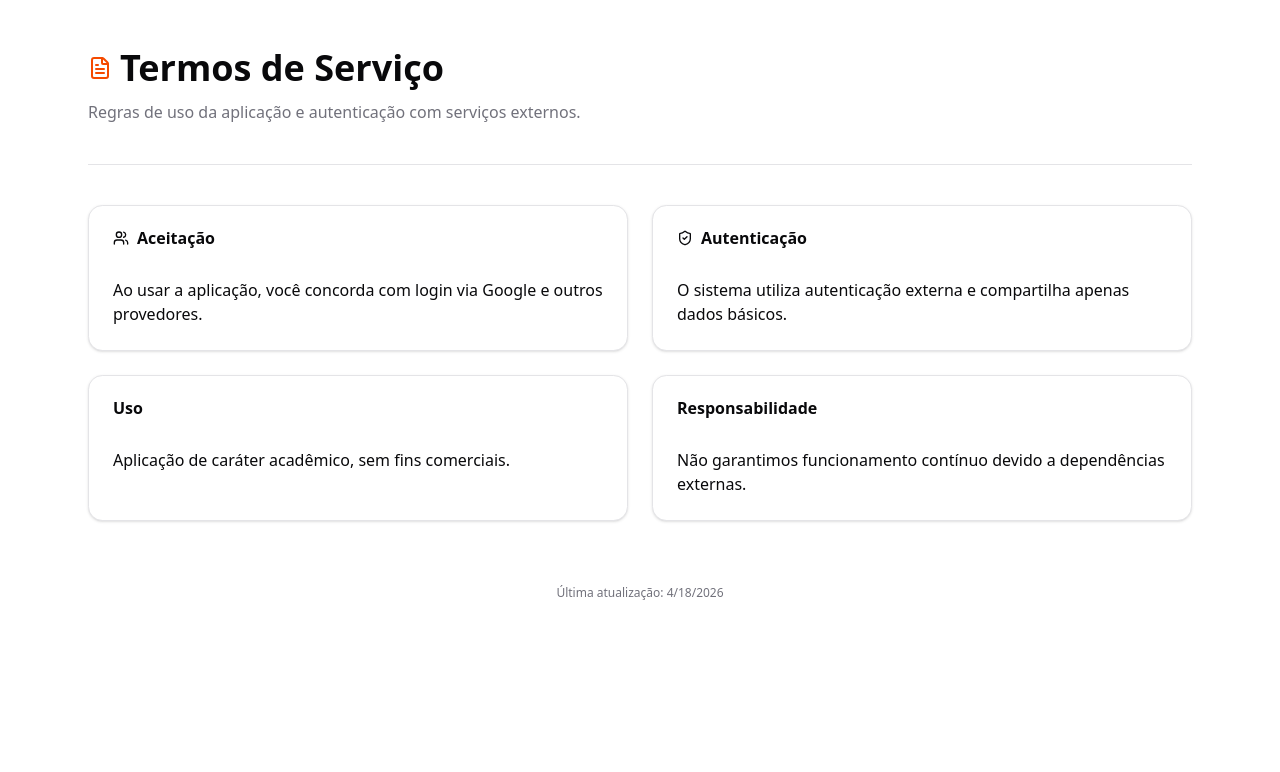
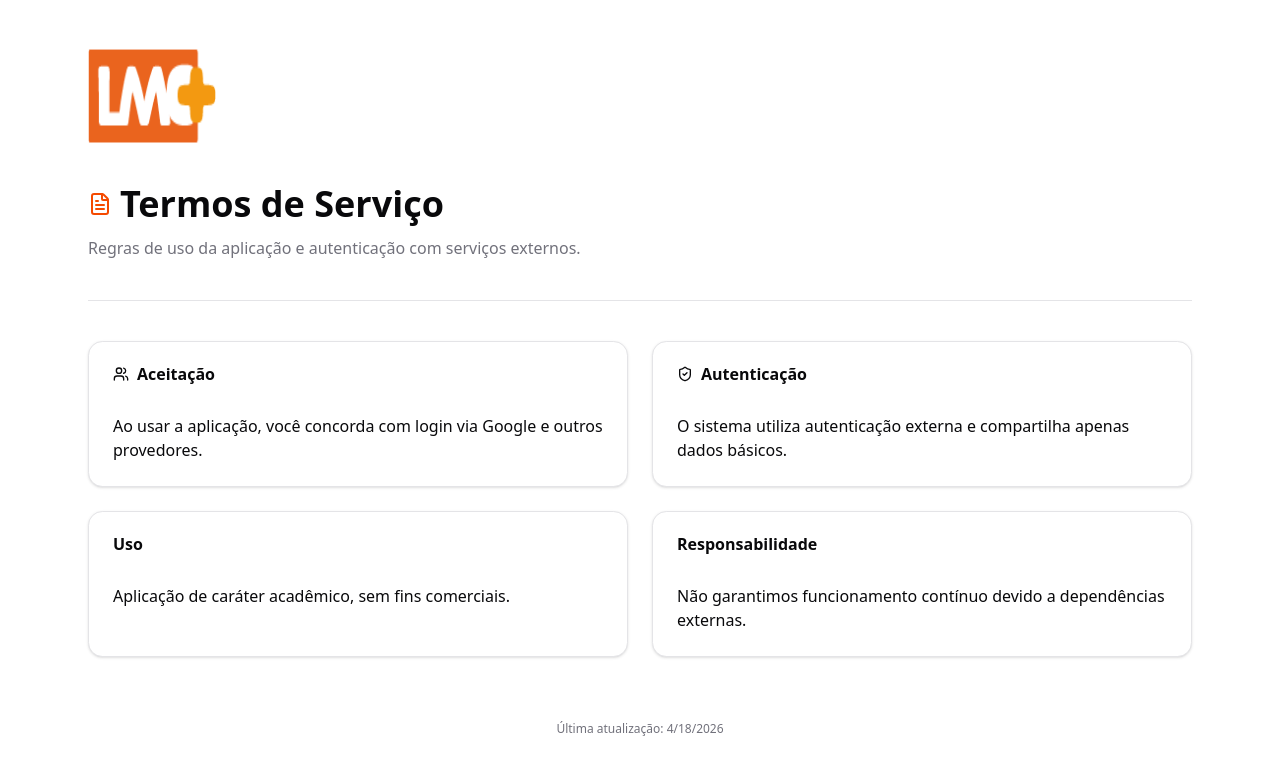
Before and after one commit to 38691-max/LMC--TCC, a Next.js app: page /terms in a window 1280 px wide. Shown: the top 772 px of the page. Built offline with nearby package versions, Linux system fonts and the light colour scheme.

Commit message:
style(AUTH): :lipstick: add the logo in Page

```diff
--- a/app/(public)/politicy/page.tsx
+++ b/app/(public)/politicy/page.tsx
@@ -12,6 +12,8 @@
 } from "@/components/ui/accordion"
 import { Shield, Database, Lock, User } from "lucide-react"
 import { Metadata } from "next"
+import Image from "next/image"
+import Logo from "@/public/logo.png"
 
 export const metadata: Metadata = {
   title: "Política de privacidade de autenticidade"
@@ -21,7 +23,7 @@
   return (
     <main className="max-w-6xl mx-auto py-12 px-6 space-y-10">
 
-      {/* HERO */}
+      <Image src={Logo} alt="Logo" className="h-24 w-32" />
       <div className="space-y-3">
         <div className="flex items-center gap-2">
           <Shield className="w-6 h-6 text-primary" />
@@ -34,7 +36,6 @@
 
       <Separator />
 
-      {/* ALERT */}
       <Card className="border-primary/30 bg-primary/5">
         <CardContent className="py-4 text-sm">
           Utilizamos autenticação via provedores confiáveis como Google.
@@ -42,7 +43,6 @@
         </CardContent>
       </Card>
 
-      {/* ACCORDION */}
       <Accordion type="single" collapsible className="w-full space-y-4">
 
         <AccordionItem value="dados">
@@ -93,7 +93,6 @@
 
       </Accordion>
 
-      {/* FOOTER */}
       <p className="text-xs text-muted-foreground text-center pt-6">
         Última atualização: {new Date().toLocaleDateString()}
       </p>
--- a/app/(public)/terms/page.tsx
+++ b/app/(public)/terms/page.tsx
@@ -7,6 +7,8 @@
 import { Separator } from "@/components/ui/separator"
 import { FileText, ShieldCheck, Users } from "lucide-react"
 import { Metadata } from "next"
+import Image from "next/image"
+import Logo from "@/public/logo.png"
 
 export const metadata: Metadata = {
   title: "Termos de Serviço de autenticidade",
@@ -15,8 +17,8 @@
 export default function TermsPage() {
   return (
     <main className="max-w-6xl mx-auto py-12 px-6 space-y-10">
+      <Image src={Logo} alt="Logo" className="h-24 w-32" />
 
-      {/* HERO */}
       <div className="space-y-3">
         <div className="flex items-center gap-2">
           <FileText className="w-6 h-6 text-primary" />
@@ -29,7 +31,6 @@
 
       <Separator />
 
-      {/* GRID (melhor que lista vertical) */}
       <div className="grid md:grid-cols-2 gap-6">
 
         <Card>
```
